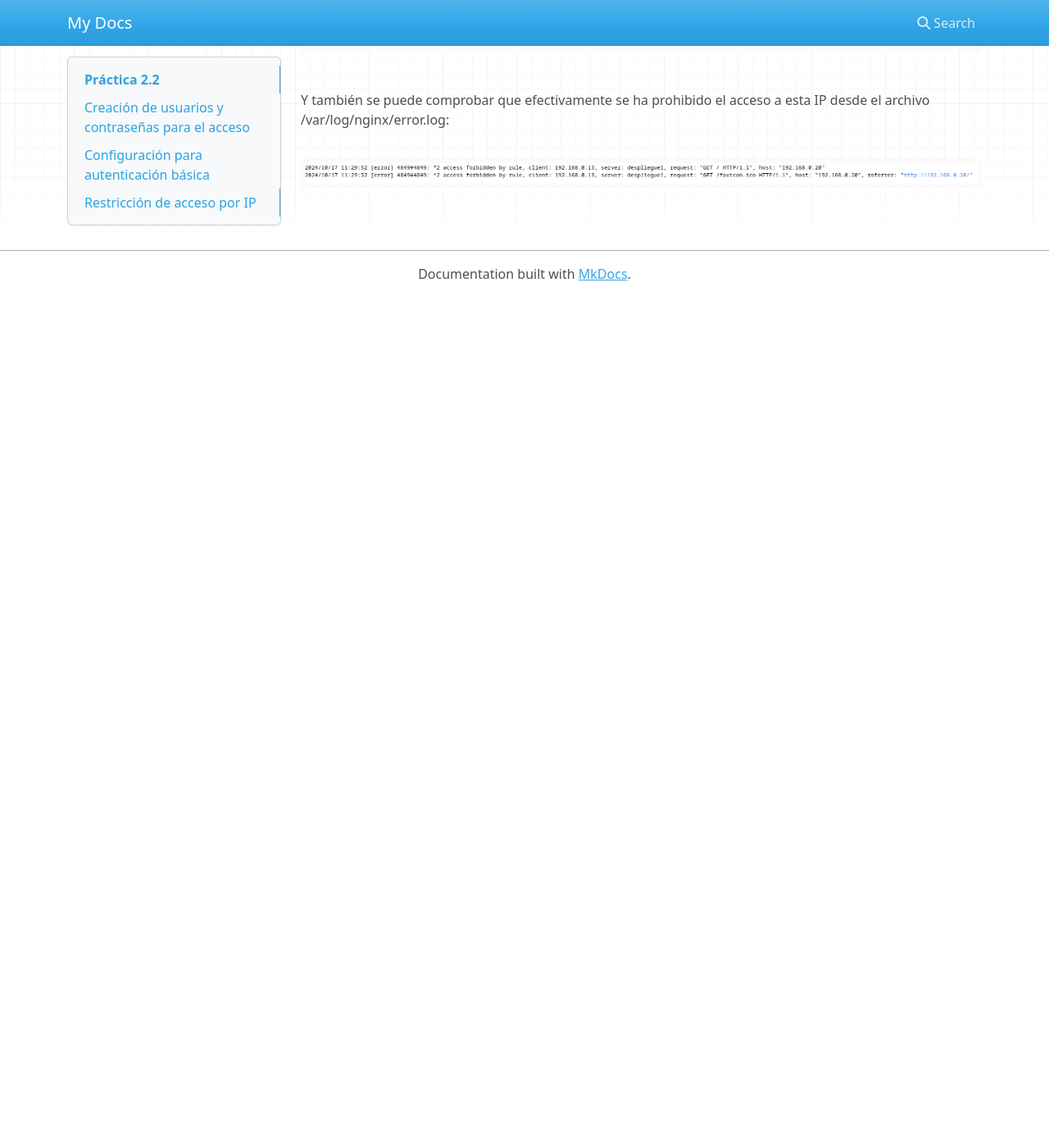
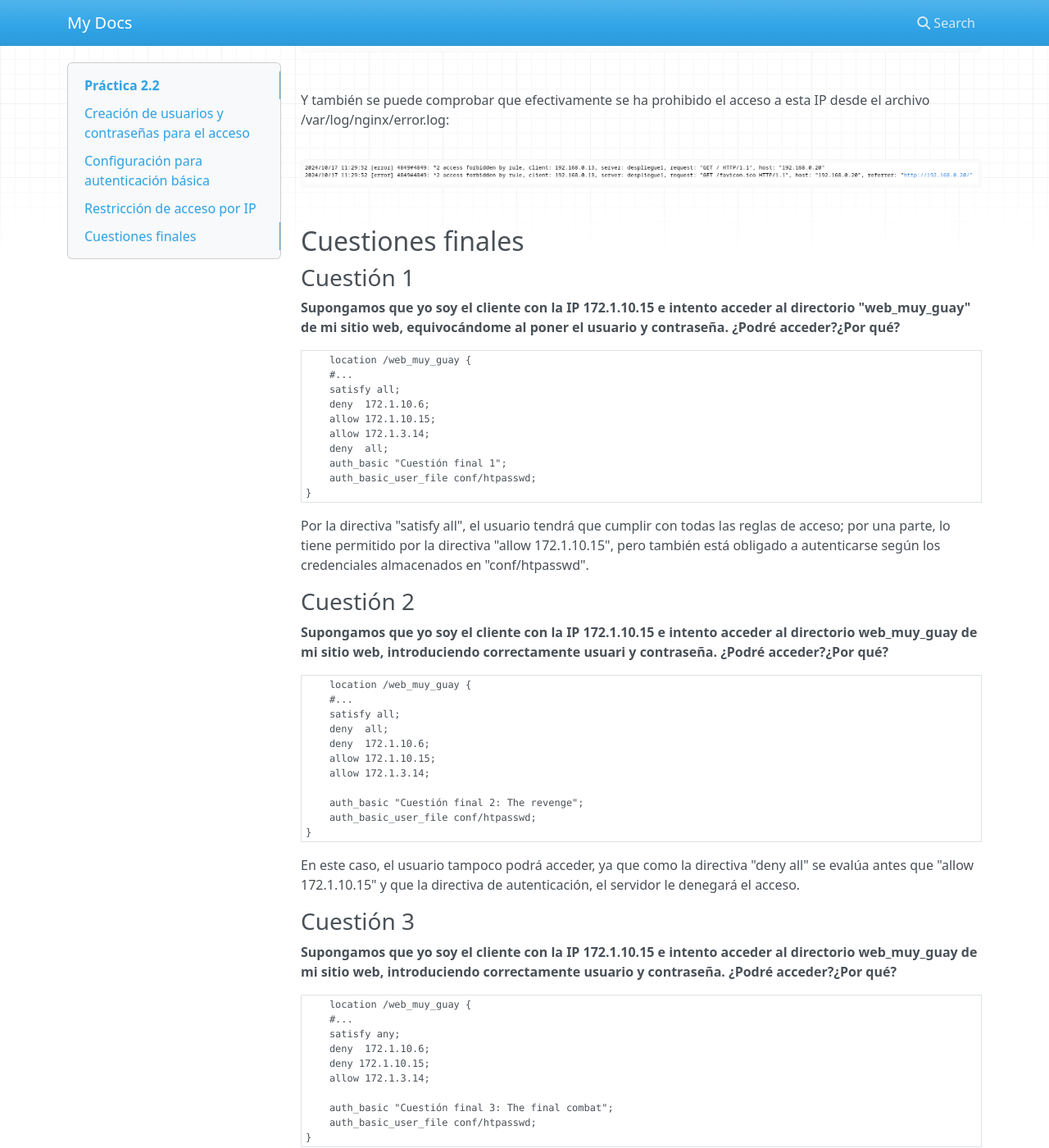
Before and after one commit to Albert0PB/PerezBernabeu_Alberto_DAW_UD2_P2, an MkDocs documentation site: the page built from docs/index.md, in a window 1280 px wide and 1400 px high, scrolled down 4048 px. Shown: the whole window at 82% size. Built offline with MkDocs 1.6.1, drawn with Linux system fonts in a browser that asks for light colours; nearby versions of some CDN libraries; before the commit the page ends 4410 px from its top, so only the background shows below that; some of the changed text lies outside the part shown.

Commit message:
actualiza documentación

````diff
--- a/docs/index.md
+++ b/docs/index.md
@@ -97,3 +97,91 @@ Y también se puede comprobar que efectivamente se ha prohibido el acceso a esta
 desde el archivo /var/log/nginx/error.log:
 
 ![Error.log prohibición de acceso](./images/09error_log_forbidden.png)
+
+## Cuestiones finales
+
+### Cuestión 1
+
+**Supongamos que yo soy el cliente con la IP 172.1.10.15 e intento acceder al directorio "web_muy_guay" de mi sitio web, equivocándome al poner el usuario y contraseña. ¿Podré acceder?¿Por qué?**
+
+```nginx
+    location /web_muy_guay {
+    #...
+    satisfy all;
+    deny  172.1.10.6;
+    allow 172.1.10.15;
+    allow 172.1.3.14;
+    deny  all;
+    auth_basic "Cuestión final 1";
+    auth_basic_user_file conf/htpasswd;
+}
+```
+
+Por la directiva "satisfy all", el usuario tendrá que cumplir con todas las reglas de acceso;
+por una parte, lo tiene permitido por la directiva "allow 172.1.10.15", pero también está
+obligado a autenticarse según los credenciales almacenados en "conf/htpasswd".
+
+### Cuestión 2
+
+**Supongamos que yo soy el cliente con la IP 172.1.10.15 e intento acceder al directorio web_muy_guay de mi sitio web, introduciendo correctamente usuari y contraseña. ¿Podré acceder?¿Por qué?**
+
+```nginx
+    location /web_muy_guay {
+    #...
+    satisfy all;
+    deny  all;
+    deny  172.1.10.6;
+    allow 172.1.10.15;
+    allow 172.1.3.14;
+
+    auth_basic "Cuestión final 2: The revenge";
+    auth_basic_user_file conf/htpasswd;
+}
+```
+
+En este caso, el usuario tampoco podrá acceder, ya que como la directiva "deny all" se
+evalúa antes que "allow 172.1.10.15" y que la directiva de autenticación, el servidor
+le denegará el acceso.
+
+### Cuestión 3
+
+**Supongamos que yo soy el cliente con la IP 172.1.10.15 e intento acceder al directorio web_muy_guay de mi sitio web, introduciendo correctamente usuario y contraseña. ¿Podré acceder?¿Por qué?**
+
+```nginx
+    location /web_muy_guay {
+    #...
+    satisfy any;
+    deny  172.1.10.6;
+    deny 172.1.10.15;
+    allow 172.1.3.14;
+
+    auth_basic "Cuestión final 3: The final combat";
+    auth_basic_user_file conf/htpasswd;
+}
+```
+
+Tampoco le será posible al usuario acceder, ya que se le está denegando el acceso
+explícitamente a su IP con la directiva "deny 172.1.10.15".
+
+### Cuestión 4
+
+**Supongamos que quiero restringir el acceso al directorio de proyectos porque es muy secreto, eso quiere decir añadir autenticación básica a la URL:Proyectos. Completa la configuración para conseguirlo:**
+
+```nginx
+    server {
+        listen 80;
+        listen [::]:80;
+        root /var/www/freewebsitetemplates.com/preview/space-science;
+        index index.html index.htm index.nginx-debian.html;
+        server_name freewebsitetemplates.com www.freewebsitetemplates.com;
+        location   {
+
+            try_files $uri $uri/ =404;
+        }
+        location   /proyectos   {
+            auth_basic "Cuestión final 3: The final combat";
+            auth_basic_user_file conf/htpasswd;
+            try_files $uri $uri/ =404;
+        }
+    }
+```
````
